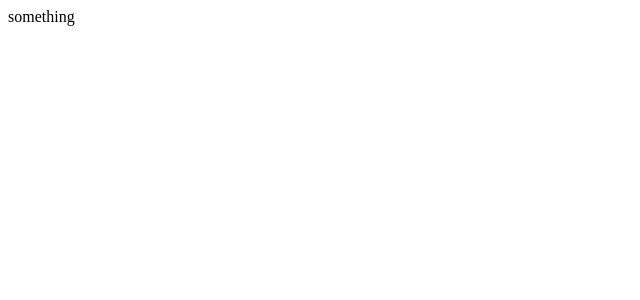
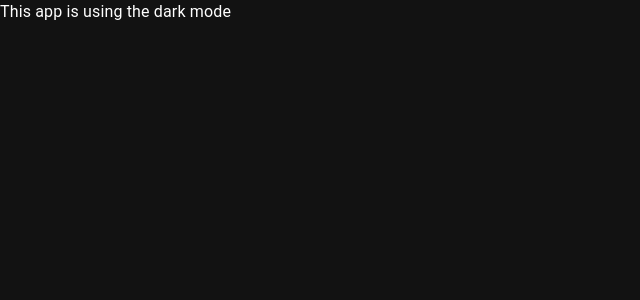
Before and after one commit to Srinath6/devmon, a React (Vite) app in the folder devmon/: page / in a window 1280 px wide. Shown: the top 300 px of the page, without its empty margins (0-640 px from the left). Built offline with nearby package versions, Linux system fonts and the light colour scheme.

Commit message:
feat: dark mode by default

```diff
--- a/devmon/src/App.jsx
+++ b/devmon/src/App.jsx
@@ -1,3 +1,17 @@
+import { ThemeProvider, createTheme } from "@mui/material/styles";
+import CssBaseline from "@mui/material/CssBaseline";
+
+const darkTheme = createTheme({
+  palette: {
+    mode: "dark",
+  },
+});
+
 export default function App() {
-  return <>something</>;
+  return (
+    <ThemeProvider theme={darkTheme}>
+      <CssBaseline />
+      <main>This app is using the dark mode</main>
+    </ThemeProvider>
+  );
 }
```
